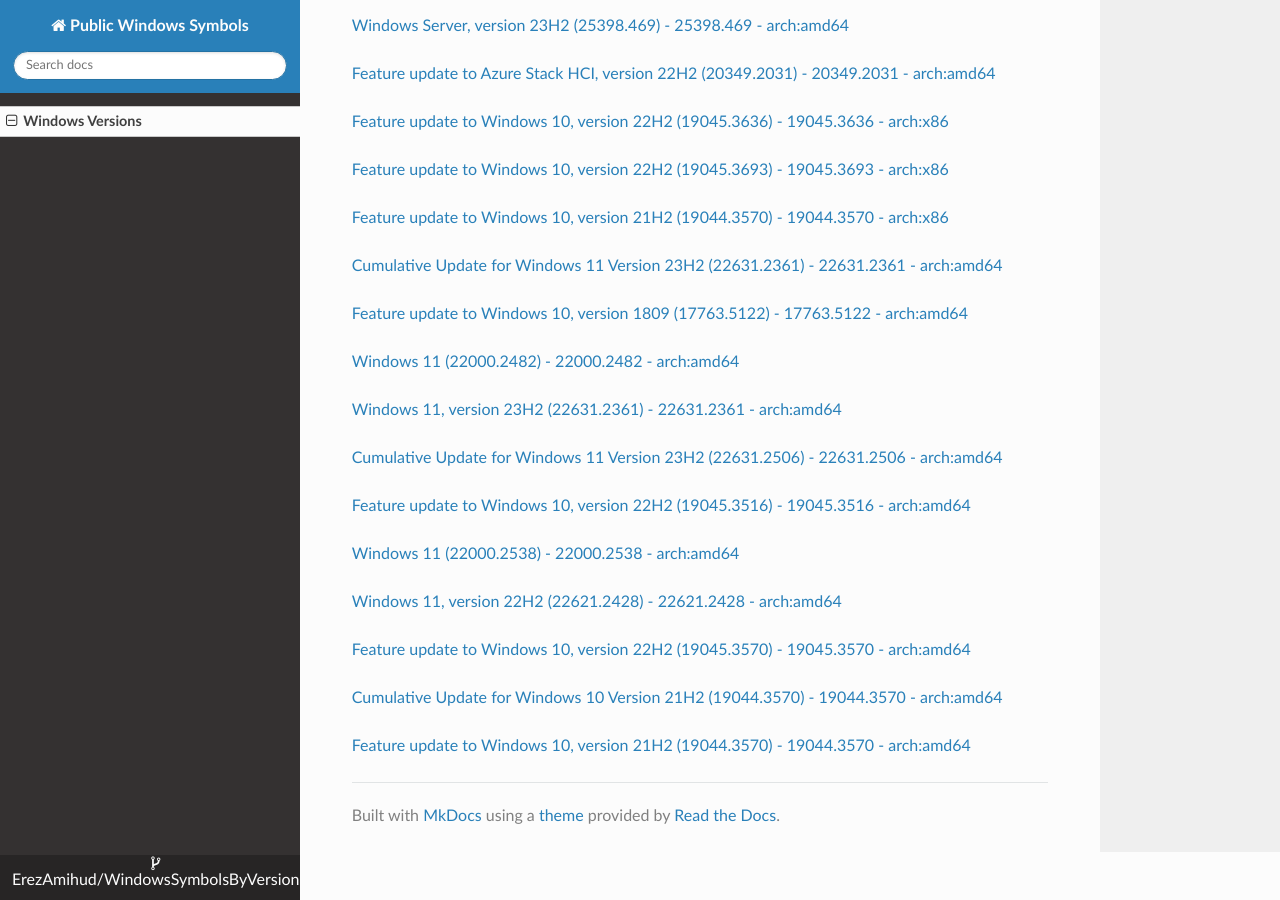
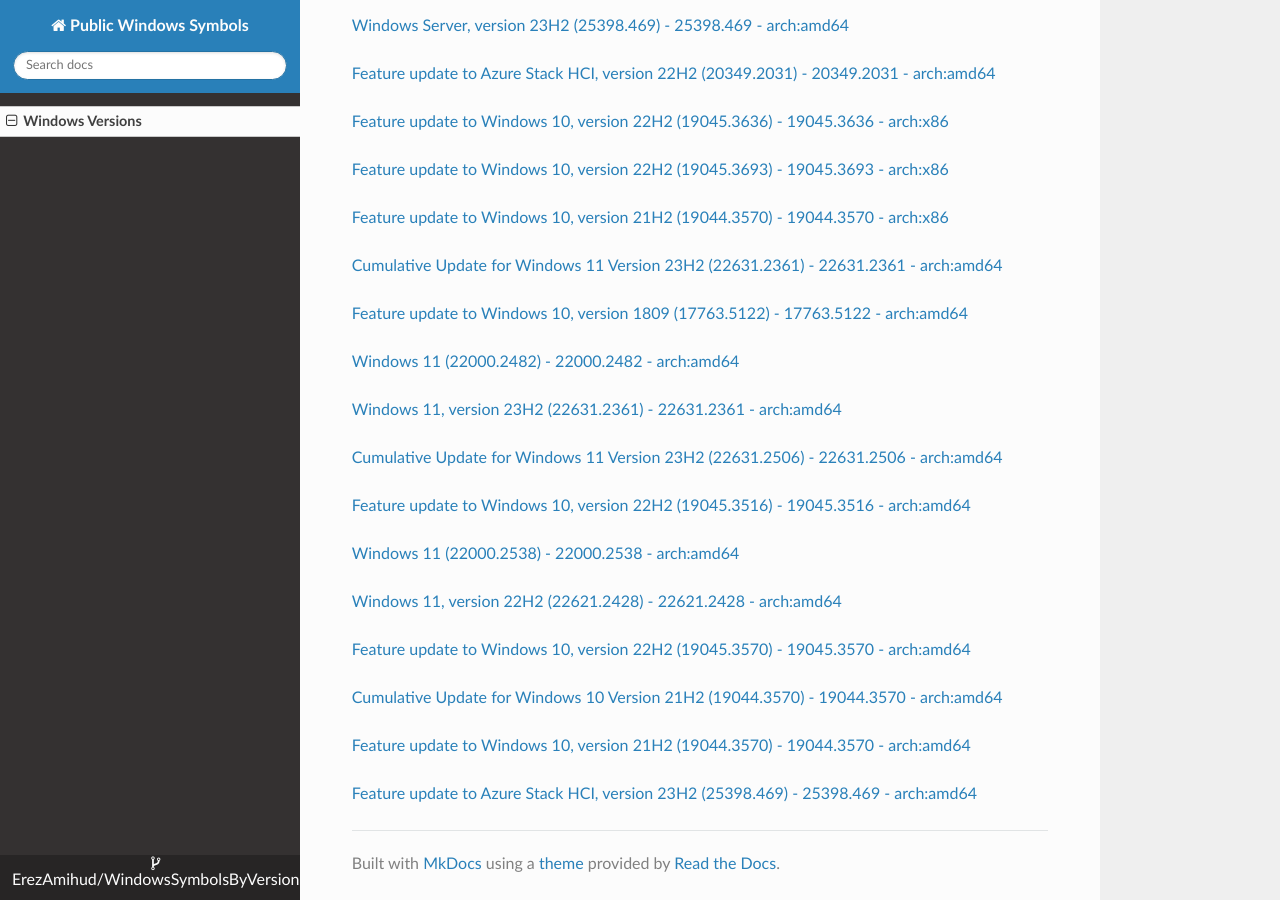
Before and after one commit to ErezAmihud/WindowsSymbolsByVersion, an MkDocs documentation site: the page built from docs/index.md, in a window 1280 px wide and 900 px high, scrolled down 22709 px. Built offline with MkDocs 1.6.1, drawn with Linux system fonts in a browser that asks for light colours; nearby versions of some CDN libraries.

Commit message:
Automated commit, add manifest for 3c50d994-f8f3-4c8a-8e4c-646ae3e0fdb1

```diff
--- a/docs/index.md
+++ b/docs/index.md
@@ -1276,3 +1276,6 @@
 
 
 [Feature update to Windows 10, version 21H2 (19044.3570) - 19044.3570 - arch:amd64](https://github.com/ErezAmihud/WindowsSymbolsByVersion/blob/main/manifests/4d5e0561-ce66-4894-9433-fb1624e73190.manifest)
+
+
+[Feature update to Azure Stack HCI, version 23H2 (25398.469) - 25398.469 - arch:amd64](https://github.com/ErezAmihud/WindowsSymbolsByVersion/blob/main/manifests/3c50d994-f8f3-4c8a-8e4c-646ae3e0fdb1.manifest)
```
Also changed, not shown: process_builds.json (+1 -1 lines), 1 other file.
